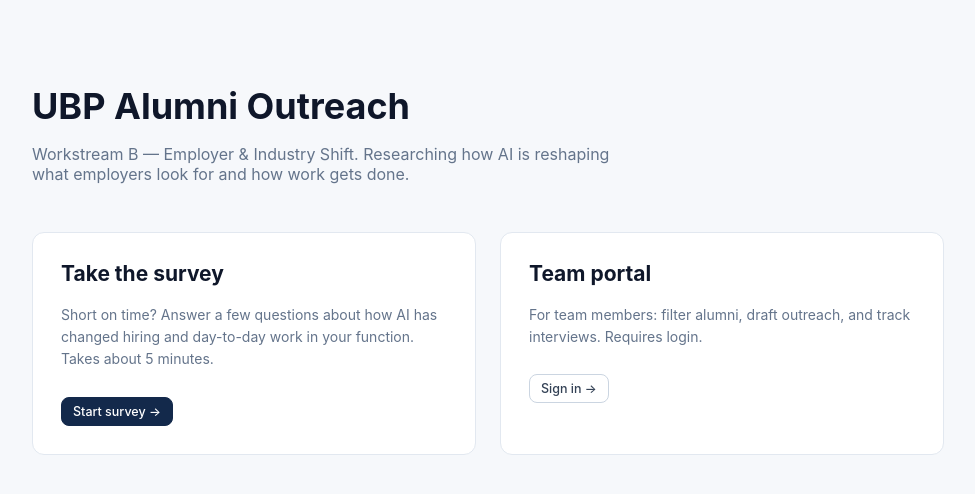
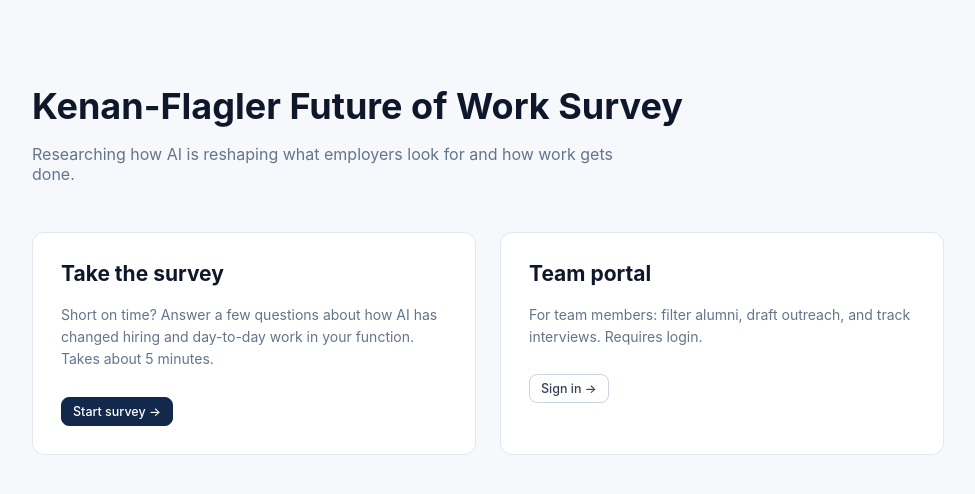
Before and after one commit to mihir-kale/kfai, a React (Vite) app: page / in a window 1280 px wide. Shown: the top 494 px of the page, without its empty margins (152-1127 px from the left). Built offline with nearby package versions, Linux system fonts and the light colour scheme; no server answers.

Commit message:
update landing copy and remove identifying info

```diff
--- a/src/components/AuthGate.tsx
+++ b/src/components/AuthGate.tsx
@@ -48,7 +48,7 @@
     return (
       <div className="gate">
         <div className="gate-card">
-          <div className="gate-mark">UBP</div>
+          <div className="gate-mark">KF</div>
           <h1>Supabase not configured</h1>
           <p>
             Set <code>VITE_SUPABASE_URL</code> and <code>VITE_SUPABASE_ANON_KEY</code> in your
@@ -66,7 +66,7 @@
     return (
       <div className="gate">
         <div className="gate-card">
-          <div className="gate-mark">UBP</div>
+          <div className="gate-mark">KF</div>
           <h1>Loading...</h1>
         </div>
       </div>
@@ -77,9 +77,9 @@
     return (
       <div className="gate">
         <div className="gate-card">
-          <div className="gate-mark">UBP</div>
-          <h1>UBP Alumni Outreach</h1>
-          <p>Workstream B — Employer &amp; Industry Shift. Sign in with your team credentials.</p>
+          <div className="gate-mark">KF</div>
+          <h1>Team Portal</h1>
+          <p>Sign in with your credentials.</p>
 
           <form onSubmit={signIn}>
             <label htmlFor="email">Email</label>
@@ -110,9 +110,7 @@
 
           {error && <div className="gate-error">{error}</div>}
 
-          <div className="gate-foot">
-            Only authorized team members can access this tool.
-          </div>
+
         </div>
       </div>
     )
--- a/src/components/Landing.tsx
+++ b/src/components/Landing.tsx
@@ -11,10 +11,9 @@
 
   return (
     <div style={{ maxWidth: 960, margin: '0 auto', padding: '60px 24px' }}>
-      <h1 style={{ fontSize: 36, marginBottom: 8 }}>UBP Alumni Outreach</h1>
+      <h1 style={{ fontSize: 36, marginBottom: 8 }}>Kenan-Flagler Future of Work Survey</h1>
       <p style={{ color: 'var(--muted)', fontSize: 16, marginBottom: 48, maxWidth: 600 }}>
-        Workstream B — Employer &amp; Industry Shift. Researching how AI is reshaping what
-        employers look for and how work gets done.
+        Researching how AI is reshaping what employers look for and how work gets done.
       </p>
 
       <div style={{ display: 'grid', gridTemplateColumns: '1fr 1fr', gap: 24 }}>
--- a/src/components/Survey.tsx
+++ b/src/components/Survey.tsx
@@ -114,7 +114,7 @@
 
   return (
     <div style={{ maxWidth: 720, margin: '0 auto', padding: '40px 20px' }}>
-      <h1>Workstream B — Employer &amp; Industry Shift</h1>
+      <h1>Kenan-Flagler Future of Work Survey</h1>
       <p style={{ color: 'var(--muted)', marginBottom: 32 }}>
         Research survey: how AI is reshaping what employers look for and how work gets done.
         Your responses help inform UNC Kenan-Flagler's curriculum.
```
